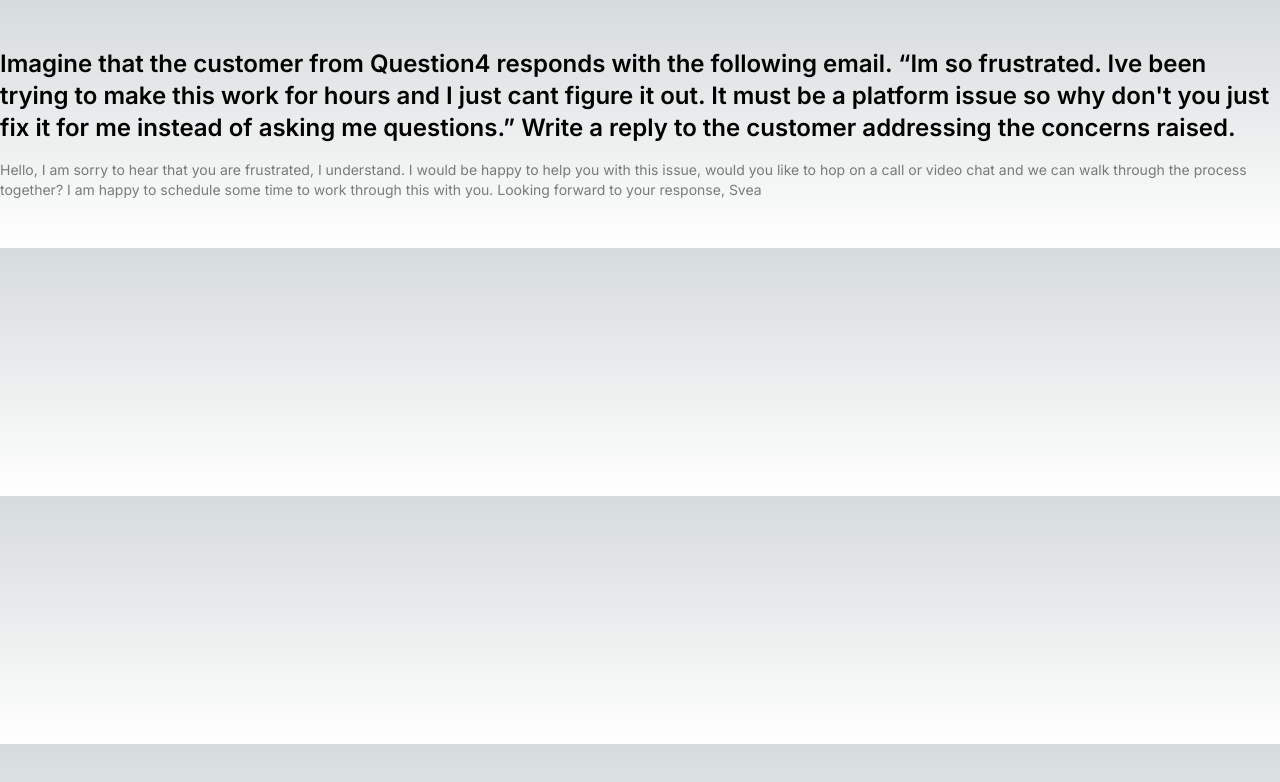
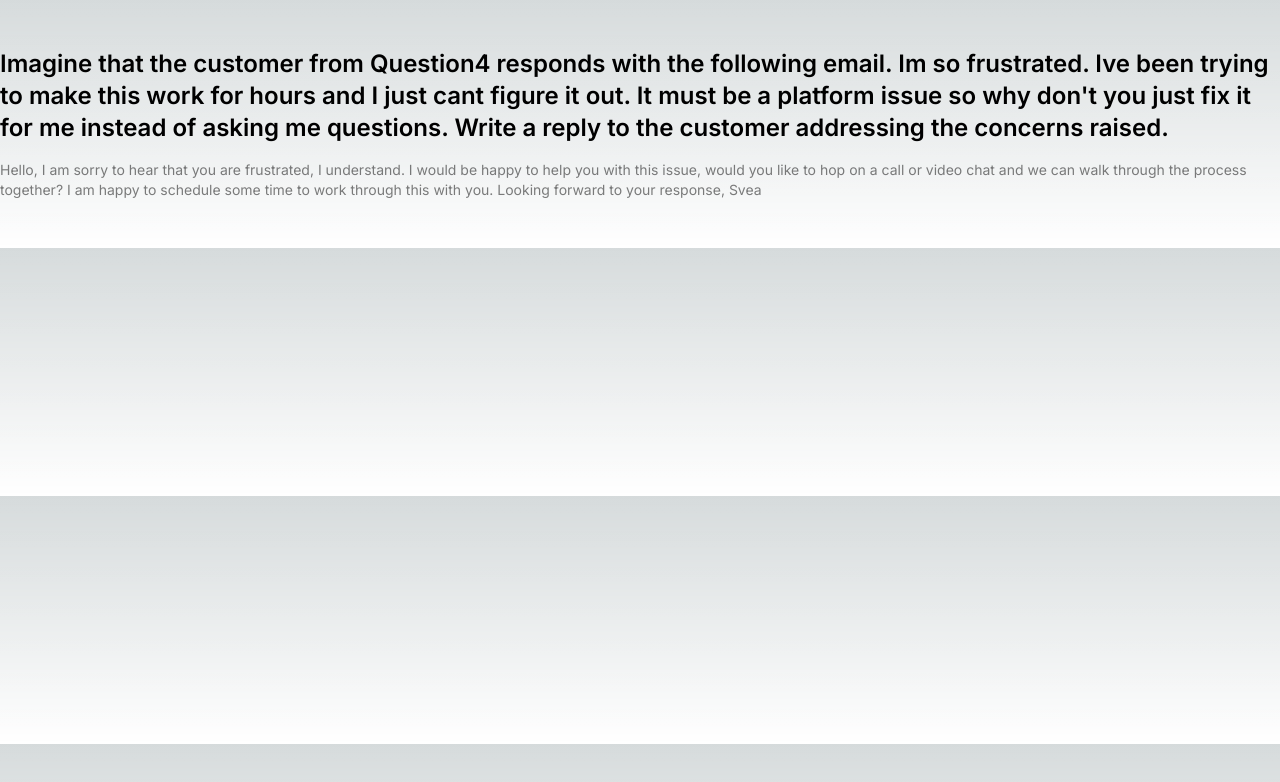
Before and after one commit to svealinnea/nextjs, a Next.js app: page /question5 in a window 1280 px wide. Shown: the top 782 px of the page. Built offline with nearby package versions, Linux system fonts and the light colour scheme.

Commit message:
removes "

```diff
--- a/app/question5/page.tsx
+++ b/app/question5/page.tsx
@@ -3,9 +3,9 @@ export default function Page() {
     <div className="container mx-auto py-12">
       <h1 className="text-2xl font-semibold mb-4">
         Imagine that the customer from Question4 responds with the following
-        email. “Im so frustrated. Ive been trying to make this work for hours
+        email. Im so frustrated. Ive been trying to make this work for hours
         and I just cant figure it out. It must be a platform issue so why don't
-        you just fix it for me instead of asking me questions.” Write a reply to
+        you just fix it for me instead of asking me questions. Write a reply to
         the customer addressing the concerns raised.
       </h1>
       <p className="text-sm opacity-50">
```
